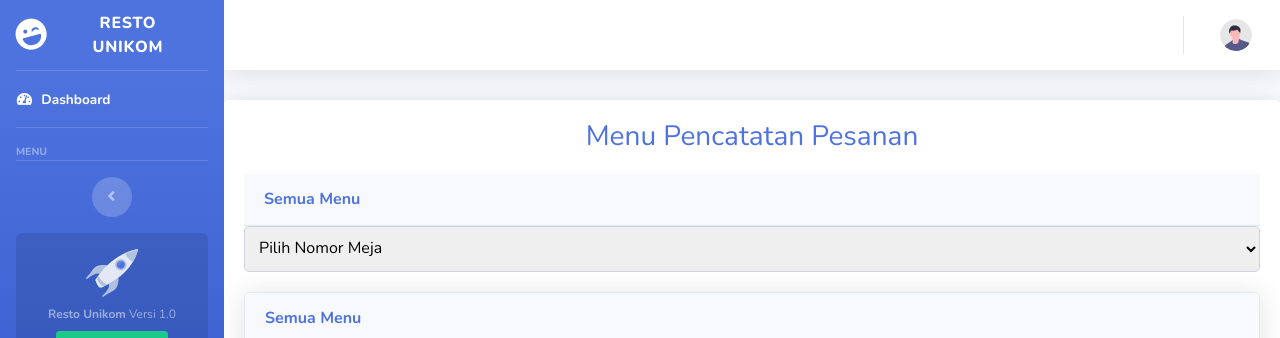
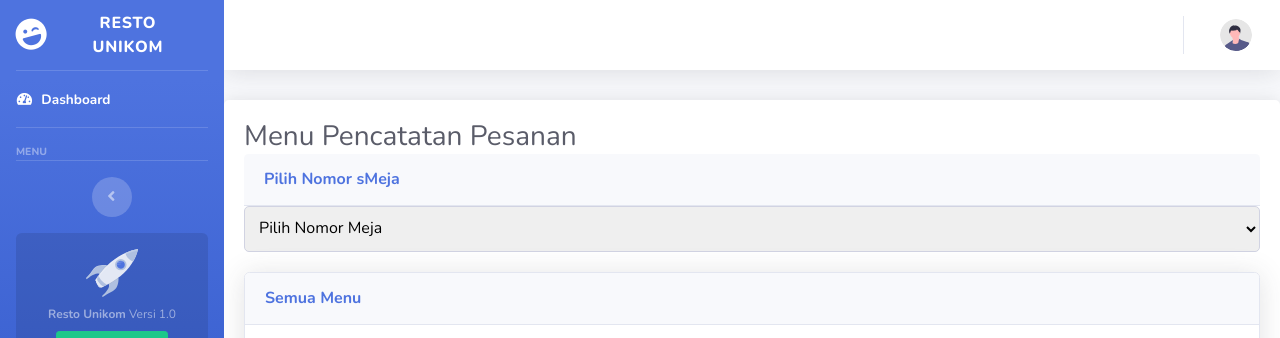
Before and after one commit to xturus138/adminWebsite, a PHP site: page /pengolahan-pesanan-pelayan.php in a window 1280 px wide. Shown: the top 338 px of the page. Run offline with PHP 8.4, Linux system fonts and the light colour scheme; the visitor is signed in with stand-in values (Sample User, id 1); data that the repository does not hold is empty.

Commit message:
memperbaiki tampilan

```diff
--- a/pengolahan-pesanan-pelayan.php
+++ b/pengolahan-pesanan-pelayan.php
@@ -241,12 +241,6 @@
                         border-radius: 5px;
                         margin-top: 30px;
                     }
-                    h1 {
-                        text-align: center;
-                        color: #4e73df;
-                        font-size: 1.75rem;
-                        margin-bottom: 20px;
-                    }
                     input[type="number"] {
                         width: 60px;
                         padding: 5px;
@@ -298,11 +292,11 @@
             </head>
                 <body>
                     <div class="container">
-                        <h1>Menu Pencatatan Pesanan</h1>
+                        <h1 class="h3 mb-0 text-gray-800 ">Menu Pencatatan Pesanan</h1>
                         <form action="pengolahan-pesanan-insert-pelayan.php" method="POST">
                             <div class="table-number">
                                 <div class="card-header py-3">
-                                    <h6 class="m-0 font-weight-bold text-primary">Semua Menu</h6>
+                                    <h6 class="m-0 font-weight-bold text-primary">Pilih Nomor sMeja</h6>
                                 </div>
                                 <select id="table-number" name="table_number" required>
                                     <option value="" disabled selected>Pilih Nomor Meja</option>
```
Also changed, not shown: reservasi-pesanan-pelayan.php (+1 -7 lines), pengolahan-pesanan-insert-pelayan.php (line endings or trailing spaces).
